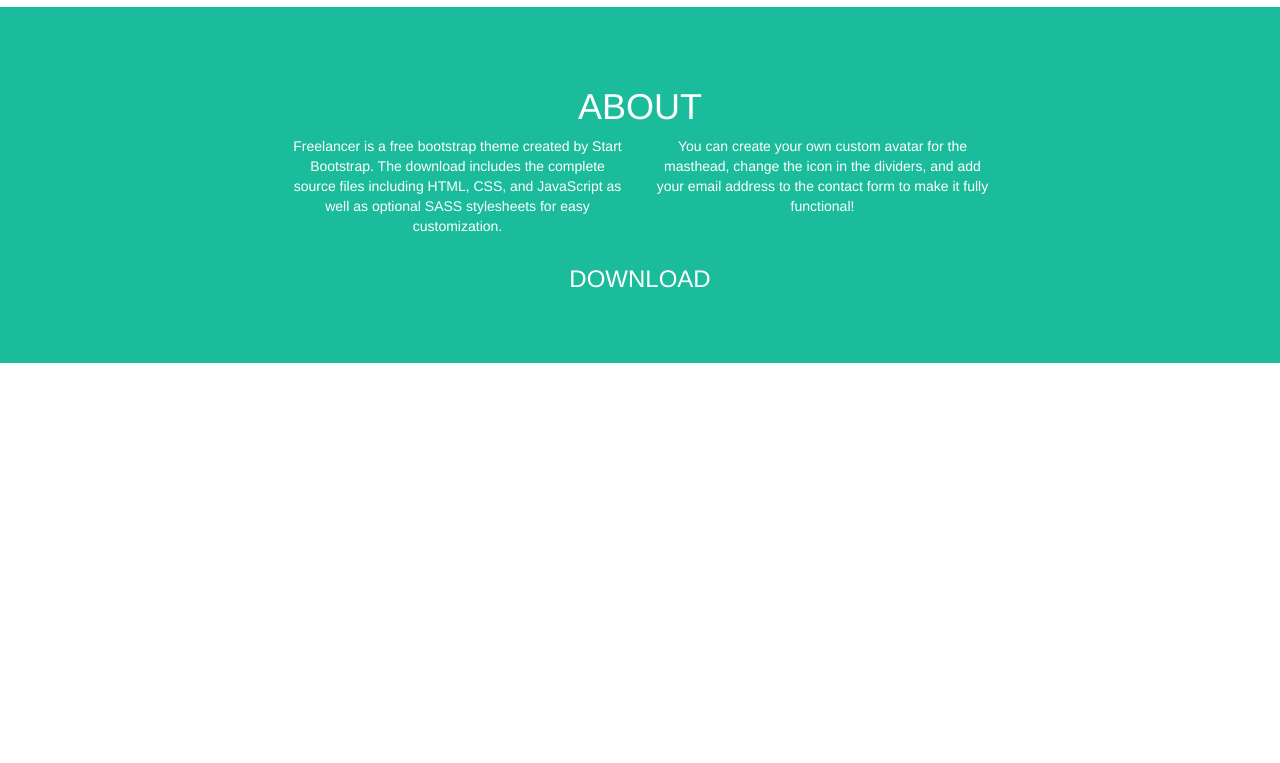
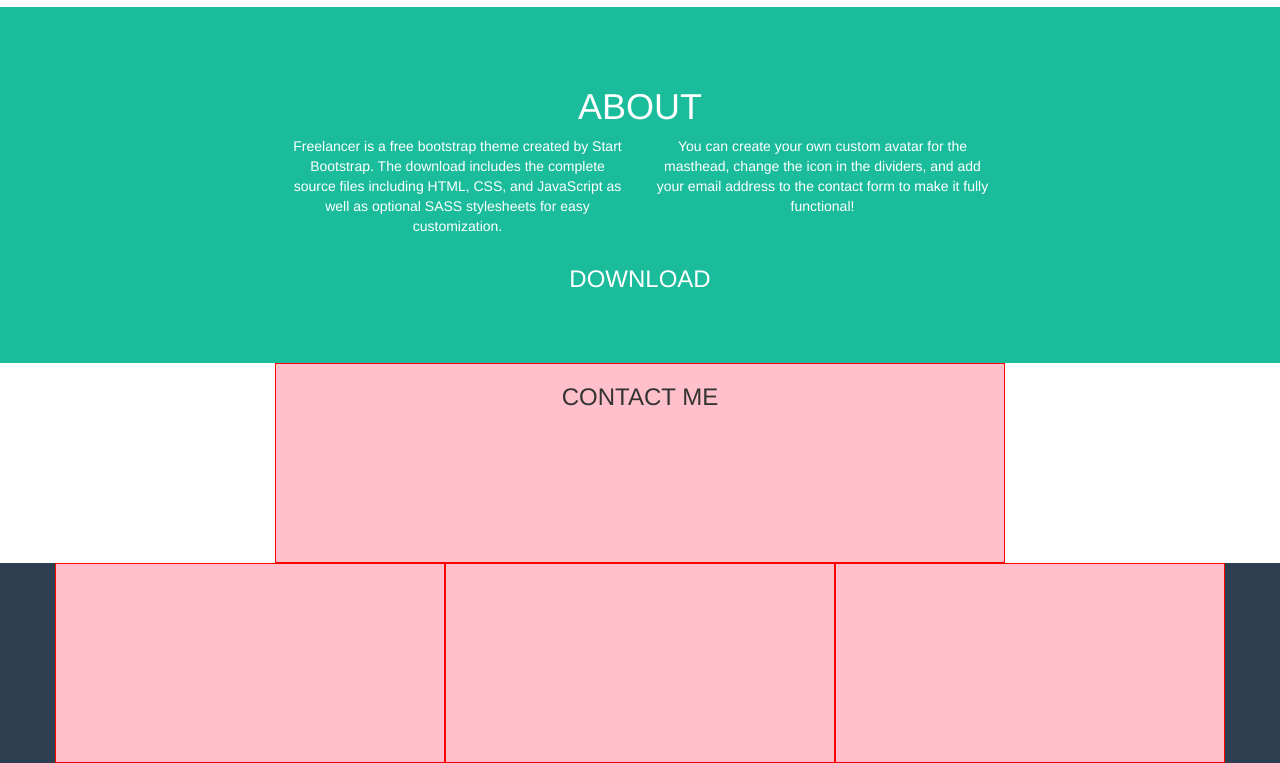
Before and after one commit to williamtruppi/html-css-bootstrap-freelancer, a plain HTML site: page index.html in a window 1280 px wide. Shown: the part 916-1679 px from the top of the page. Before the commit the page ends 1279 px from the top, so only its background shows below. Drawn offline with nearby package versions, Linux system fonts and the light colour scheme.

Commit message:
Struttura terza section e Footer completata

```diff
--- a/assets/css/style.css
+++ b/assets/css/style.css
@@ -8,19 +8,14 @@
   margin: 0 auto;
 }
 
+.debug [class*="col-"] {
+  height: 200px;
+  background-color: pink;
+  border: 1px solid red;
+}
+
 /* classi UTILITY */
 
-/* .text_center{
-  text-align: center;
-}
-
-.text_left{
-  text-align: left;
-}
-
-.text_right{
-  text-align: right;
-} */
 
 
 /* header */
@@ -70,3 +65,12 @@ main{
   color: white;
   padding: 60px 0;
 }
+
+/* CONTACT ME SECTION */
+
+/* FOOTER */
+
+footer{
+  background-color: #2C3E50;
+  height: 200px;
+}
--- a/index.html
+++ b/index.html
@@ -130,8 +130,47 @@
       <!-- chiusura CONTAINER -->
     </section>
     <!-- chiusura section ABOUT -->
+
+    <!-- apertura sezione CONTACT ME -->
+    <section class="debug" id="contact_me">
+      <!-- apertura CONTAINER -->
+      <div class="container_700">
+        <!-- apertura row -->
+        <div class="row">
+          <div class="col-lg-12">
+            <h3 class="text_center">CONTACT ME</h3>
+          </div>
+        </div>
+        <!-- chiusura row -->
+      </div>
+      <!-- chiusura CONTAINER -->
+    </section>
+    <!-- chiusura sezione CONTACT ME -->
+
   </main>
   <!-- chiusura MAIN -->
+
+  <!-- apertura FOOTER -->
+  <footer class="debug">
+    <!-- apertura CONTAINER -->
+    <div class="container">
+      <!-- apertura ROW -->
+      <div class="row">
+        <div class="col-lg-4">
+
+        </div>
+        <div class="col-lg-4">
+
+        </div>
+        <div class="col-lg-4">
+
+        </div>
+      </div>
+      <!-- chiusura ROW -->
+    </div>
+    <!-- chiusura CONTAINER -->
+  </footer>
+  <!-- chiusura FOOTER -->
 
 </body>
 
```
